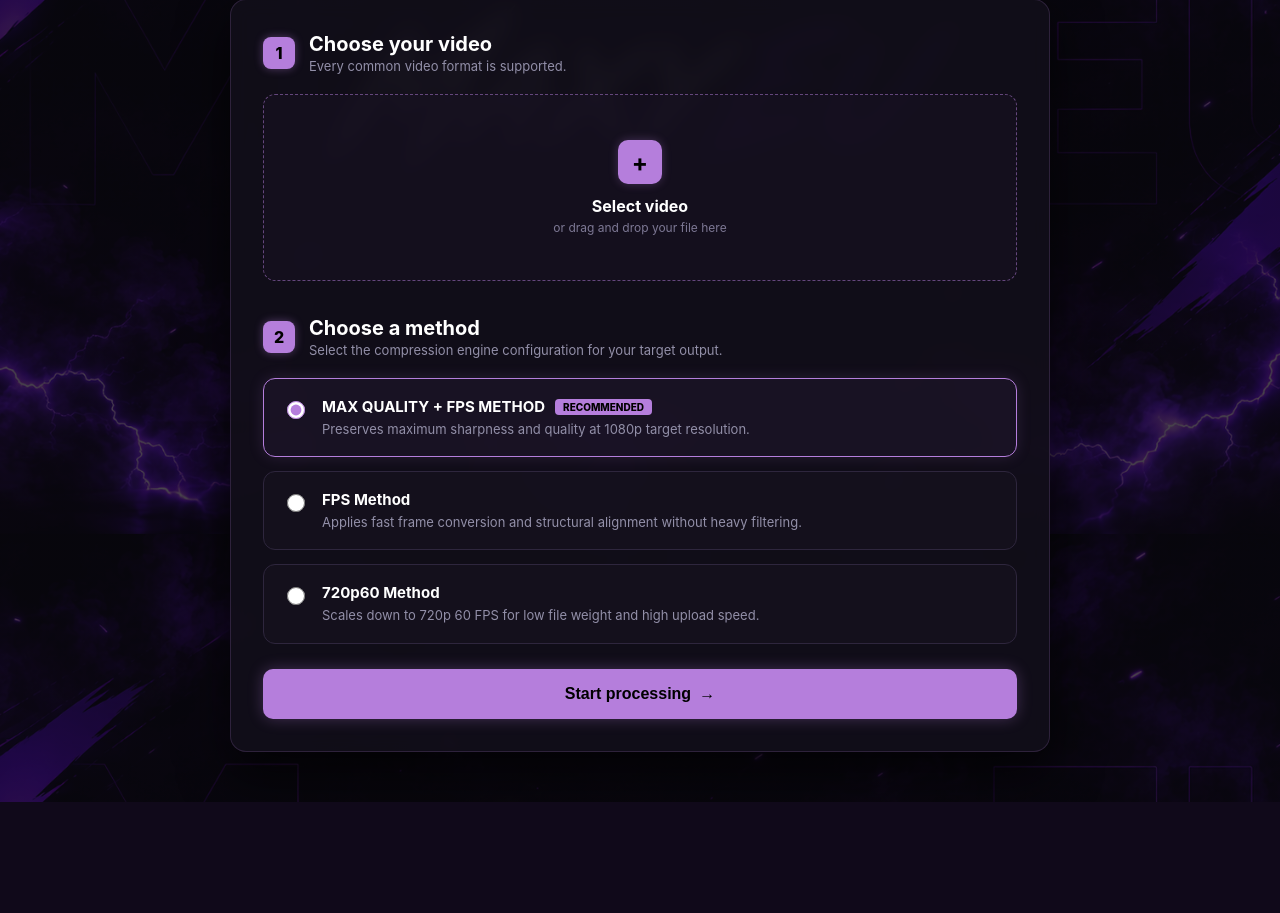
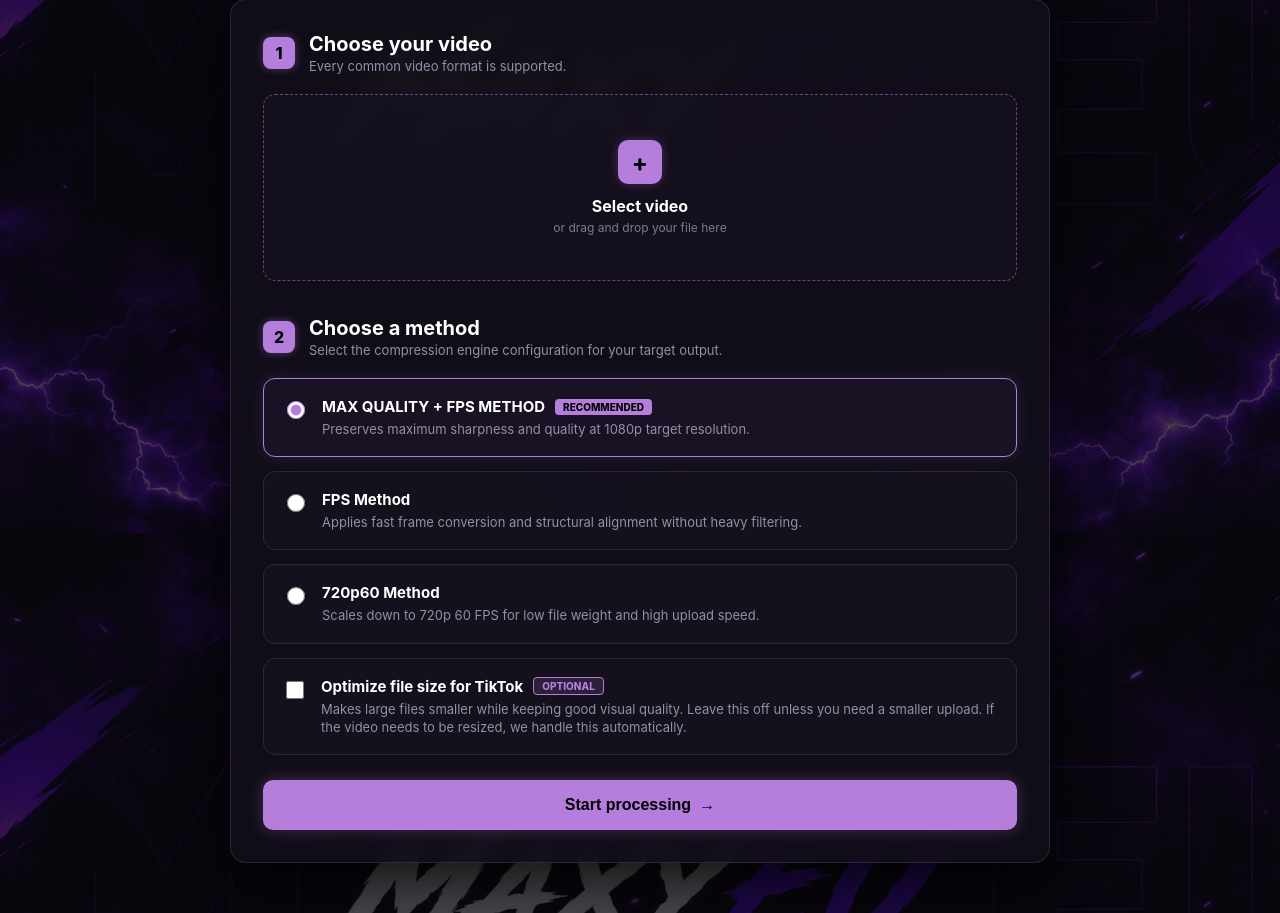
Before and after one commit to JohnMcclaneMartinez/maxyeu-optimizer, a Flask app: page / in a window 1280 px wide. Shown: the part 266-1179 px from the top of the page. Before the commit the page ends 1068 px from the top, so only its background shows below. Run offline with Flask 3, Linux system fonts and the light colour scheme; parts of the project's set-up code (start-up, migrations or seed data) failed here and were passed over; some libraries are stand-ins or nearby versions.

Commit message:
Update index.html

```diff
--- a/templates/index.html
+++ b/templates/index.html
@@ -248,7 +248,8 @@
             background: rgba(181, 126, 220, 0.05);
             box-shadow: 0 0 15px rgba(181, 126, 220, 0.15);
         }
-        .option-card input[type="radio"] {
+        .option-card input[type="radio"],
+        .option-card input[type="checkbox"] {
             margin-top: 4px;
             accent-color: #b57edc;
             width: 18px;
@@ -266,6 +267,16 @@
         .recommended-badge {
             background: #b57edc;
             color: #000;
+            font-size: 10px;
+            font-weight: 800;
+            padding: 2px 8px;
+            border-radius: 4px;
+            text-transform: uppercase;
+        }
+        .optional-badge {
+            background: rgba(181, 126, 220, 0.15);
+            color: #b57edc;
+            border: 1px solid #b57edc;
             font-size: 10px;
             font-weight: 800;
             padding: 2px 8px;
@@ -442,6 +453,17 @@
                         <p class="option-desc">Scales down to 720p 60 FPS for low file weight and high upload speed.</p>
                     </div>
                 </label>
+
+                <div class="option-card" id="tiktok-card" onclick="toggleTikTokCheckbox(event)">
+                    <input type="checkbox" name="optimize_tiktok" id="optimize_tiktok_input" value="yes">
+                    <div class="option-content">
+                        <div class="option-title">
+                            Optimize file size for TikTok
+                            <span class="optional-badge">OPTIONAL</span>
+                        </div>
+                        <p class="option-desc">Makes large files smaller while keeping good visual quality. Leave this off unless you need a smaller upload. If the video needs to be resized, we handle this automatically.</p>
+                    </div>
+                </div>
             </div>
 
             <button type="submit" class="submit-btn" id="submit-btn">
@@ -479,8 +501,27 @@
     }
 
     function selectMethod(radio) {
-        document.querySelectorAll('.option-card').forEach(card => card.classList.remove('selected'));
+        document.querySelectorAll('.option-card').forEach(card => {
+            if (!card.querySelector('input[type="checkbox"]')) {
+                card.classList.remove('selected');
+            }
+        });
         radio.closest('.option-card').classList.add('selected');
+    }
+
+    function toggleTikTokCheckbox(e) {
+        const checkbox = document.getElementById('optimize_tiktok_input');
+        const card = document.getElementById('tiktok-card');
+
+        if (e.target !== checkbox) {
+            checkbox.checked = !checkbox.checked;
+        }
+
+        if (checkbox.checked) {
+            card.classList.add('selected');
+        } else {
+            card.classList.remove('selected');
+        }
     }
 
     const form = document.getElementById('optimizer-form');
```
